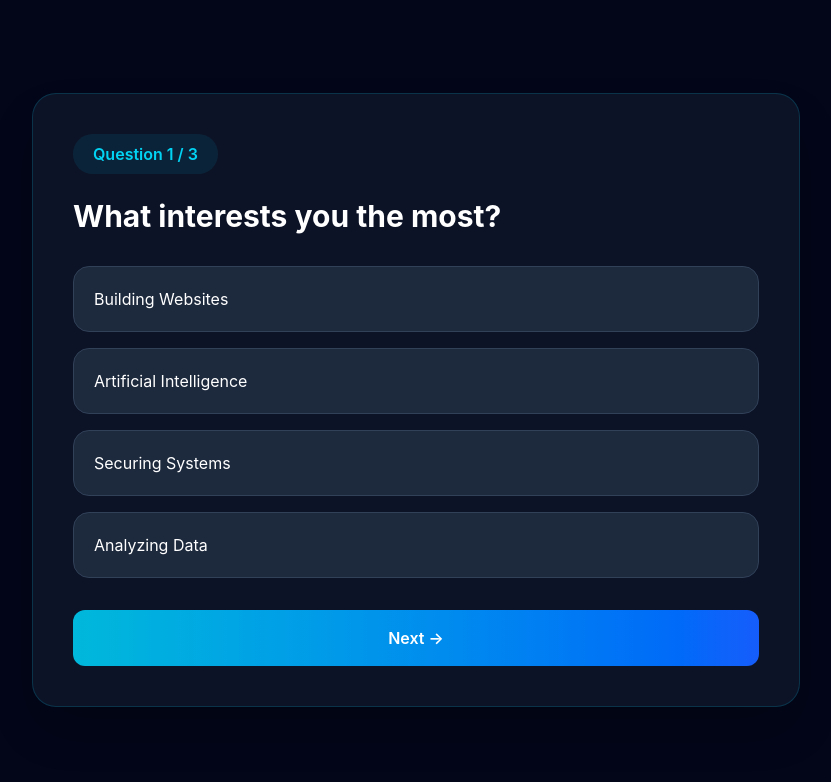
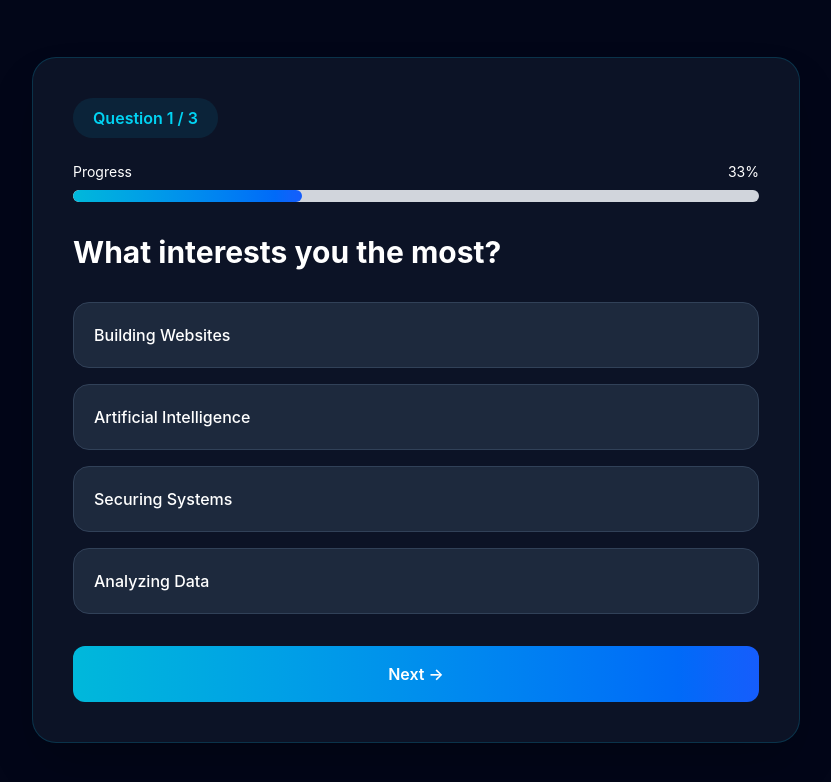
Before and after one commit to goggiharsha-oss/CodeCareer-AI, a React (Vite) app: page /career-quiz in a window 1280 px wide. Both pictures are taken after a click on the button "🚀 Start Quiz". Shown: the top 782 px of the page, without its empty margins (224-1055 px from the left). Built offline with nearby package versions, Linux system fonts and the light colour scheme.

Commit message:
Enhanced career quiz UI and animations

```diff
--- a/src/pages/CareerQuiz.jsx
+++ b/src/pages/CareerQuiz.jsx
@@ -2,6 +2,7 @@ import { useState } from "react";
 import { motion } from "framer-motion";
 import { useTheme } from "../context/ThemeContext";
 import { useNavigate } from "react-router-dom";
+import { CheckCircle } from "lucide-react";
 const careerDetails = {
   "Web Development": {
     percentage: "92%",
@@ -324,11 +325,47 @@ function CareerQuiz() {
             <div className="inline-flex rounded-full bg-cyan-500/10 px-5 py-2 mb-6 text-cyan-400 font-semibold">
   Question {currentQuestion + 1} / {questions.length}
 </div>
+<div className="mb-8">
+  <div className="flex justify-between text-sm mb-2">
+    <span>Progress</span>
+
+    <span>
+      {Math.round(
+        ((currentQuestion + 1) / questions.length) * 100
+      )}%
+    </span>
+  </div>
+
+  <div className="w-full h-3 rounded-full bg-gray-300 overflow-hidden">
+    <motion.div
+      animate={{
+        width: `${((currentQuestion + 1) / questions.length) * 100}%`,
+      }}
+      transition={{ duration: 0.5 }}
+      className="h-full rounded-full bg-gradient-to-r from-cyan-500 to-blue-600"
+    />
+  </div>
+</div>
 
 
-            <h2 className="text-3xl font-bold mb-8">
+
+              <motion.h2
+  key={currentQuestion}
+  initial={{
+    opacity: 0,
+    x: 40,
+  }}
+  animate={{
+    opacity: 1,
+    x: 0,
+  }}
+  transition={{
+    duration: 0.4,
+  }}
+  className="text-3xl font-bold mb-8"
+>
   {questions[currentQuestion].question}
-            </h2>
+</motion.h2>
 
 
             <div className="space-y-4">
@@ -337,26 +374,41 @@ function CareerQuiz() {
                 (option, index) => (
 
 <motion.button
-                  key={index}
-                  whileHover={{
-  scale:1.03
+  key={`${currentQuestion}-${index}`}
+  initial={{
+  opacity: 0,
+  x: 30,
 }}
 
-whileTap={{
-  scale:0.97
+animate={{
+  opacity: 1,
+  x: 0,
 }}
-                  onClick={() =>
-                    setSelectedAnswer(option.career)
-                  }
+
+transition={{
+  delay: index * 0.1,
+  duration: 0.35,
+}}
+  whileHover={{ scale: 1.03 }}
+  whileTap={{ scale: 0.97 }}
+  onClick={() => setSelectedAnswer(option.career)}
   className={`w-full rounded-2xl border p-5 text-left transition ${
     selectedAnswer === option.career
-                      ? "bg-cyan-500 text-white border-cyan-500"
+      ? "bg-cyan-500 text-white border-cyan-500 shadow-lg shadow-cyan-500/40"
       : darkMode
       ? "bg-slate-800 border-slate-700 hover:border-cyan-500"
       : "bg-white border-gray-200 hover:border-cyan-500"
   }`}
 >
+  <div className="flex items-center justify-between">
+    <span className="font-medium">
       {option.text}
+    </span>
+
+    {selectedAnswer === option.career && (
+      <CheckCircle size={24} />
+    )}
+  </div>
 </motion.button>
 
               ))}
@@ -366,6 +418,8 @@ whileTap={{
 
             <motion.button
               onClick={handleNext}
+              whileHover={{ scale: 1.03 }}
+whileTap={{ scale: 0.96 }}
               className="mt-8 w-full rounded-xl bg-gradient-to-r from-cyan-500 to-blue-600 py-4 text-white font-semibold hover:scale-105 transition"
             >
 
```
Lines whose indentation alone changed are shown as unchanged.
